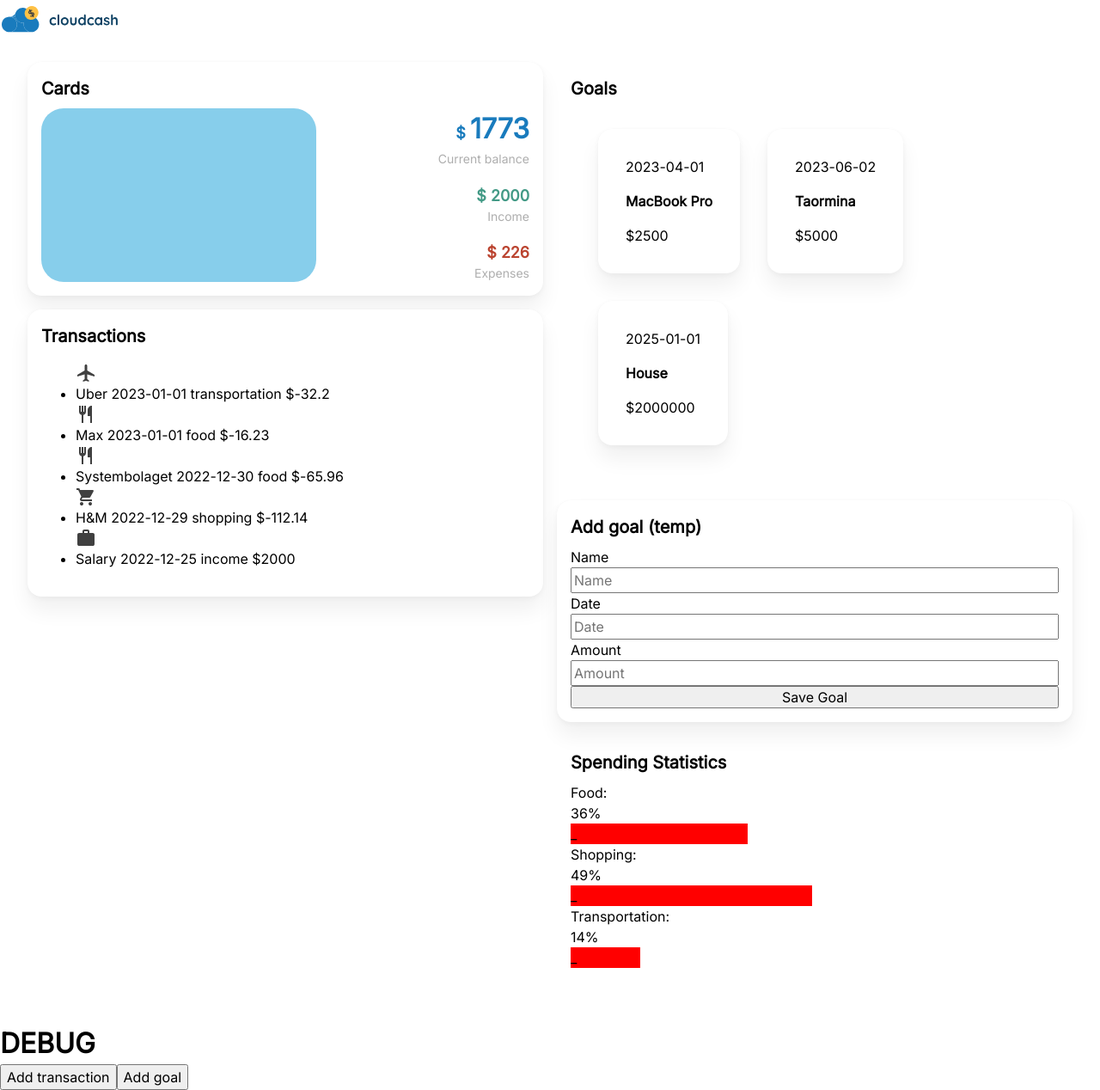
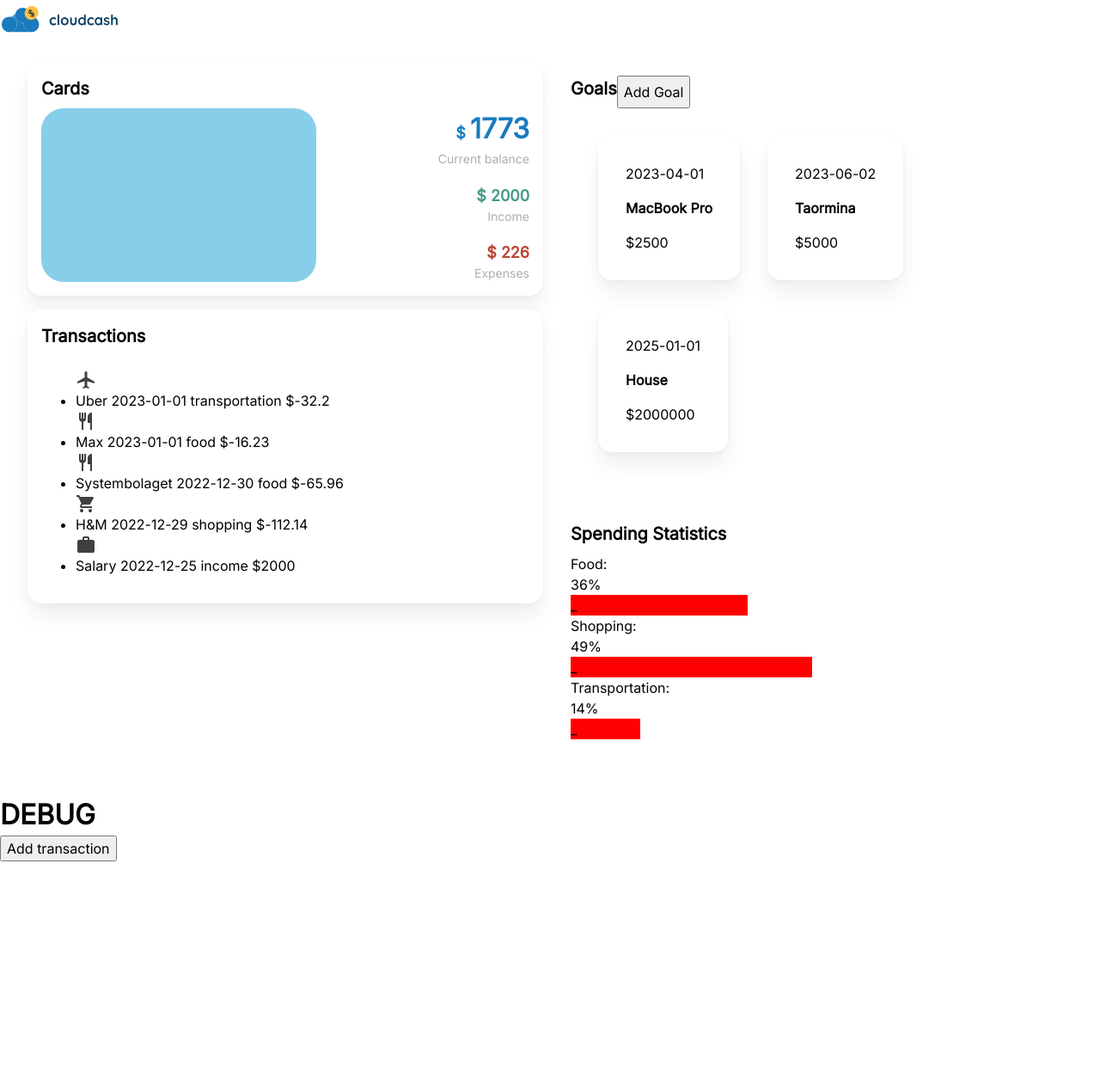
Before and after one commit to annabohlin1997/financial-dashboard, a React (Create React App) app: page / in a window 1280 px wide. Shown: the whole page at 86% size. After the commit the page ends 1002 px from the top, so only its background shows below. Built offline with nearby package versions, Linux system fonts and the light colour scheme.

Commit message:
add goal: put it in a modal

```diff
--- a/src/App.js
+++ b/src/App.js
@@ -3,6 +3,7 @@ import "./App.css";
 import AddGoal from "./components/AddGoal";
 import Cards from "./components/Cards";
 import GoalsWrapper from "./components/GoalsWrapper";
+import ModalWrapper from "./components/ModalWrapper";
 import ModuleWrapper from "./components/ModuleWrapper";
 import SpendingStatistics from "./components/SpendingStatistics";
 import Transactions from "./components/Transactions";
@@ -69,9 +70,11 @@ const dummyGoals = [
 
 function App() {
   const [transactions, setTransactions] = useState(dummyTransactions);
+  const [goals, setGoals] = useState(dummyGoals);
+  const [addGoalsVisible, setAddGoalsVisible] = useState(false);
 
-  //Should (maybe?!) live in the goals component
-  const [goals, setGoals] = useState(dummyGoals);
+  const showAddGoals = () => setAddGoalsVisible(true);
+  const hideAddGoals = () => setAddGoalsVisible(false);
 
   const addGoal = ({ name, date, amount }) => {
     setGoals([
@@ -85,6 +88,7 @@ function App() {
   };
 
   return (
+    <>
       <div className="App">
         <img src="logo.svg" alt="Cloudcash cloud logo"></img>
         <div className="columns">
@@ -97,17 +101,19 @@ function App() {
             </ModuleWrapper>
           </div>
           <div>
-          <ModuleWrapper title="Goals" showBackground={false}>
+            <ModuleWrapper
+              title="Goals"
+              showBackground={false}
+              titleChildren={<button onClick={showAddGoals}>Add Goal</button>}
+            >
               <GoalsWrapper goals={goals} />
-          </ModuleWrapper>
-          <ModuleWrapper title="Add goal (temp)">
-            <AddGoal addGoalCb={addGoal} />
             </ModuleWrapper>
             <ModuleWrapper title="Spending Statistics" showBackground={false}>
               <SpendingStatistics transactions={transactions} />
             </ModuleWrapper>
           </div>{" "}
         </div>
+
         <h1>DEBUG</h1>
         <button
           onClick={() =>
@@ -124,21 +130,15 @@ function App() {
         >
           Add transaction
         </button>
-      <button
-        onClick={() =>
-          setGoals([
-            ...goals,
-            {
-              date: "2023-04-01",
-              name: "MacBook Pro",
-              amount: 2500,
-            },
-          ])
-        }
-      >
-        Add goal
-      </button>
       </div>
+      {addGoalsVisible && (
+        <ModalWrapper closeCb={hideAddGoals}>
+          <ModuleWrapper title="Add goal (temp)">
+            <AddGoal addGoalCb={addGoal} closeCb={hideAddGoals} />
+          </ModuleWrapper>
+        </ModalWrapper>
+      )}
+    </>
   );
 }
 
--- a/src/components/AddGoal.js
+++ b/src/components/AddGoal.js
@@ -1,19 +1,20 @@
 import { useState } from "react";
 import "../styles/AddGoal.css";
 
-const AddGoal = ({ addGoalCb }) => {
+const AddGoal = ({ addGoalCb, closeCb }) => {
   const [name, setName] = useState("");
   const [date, setDate] = useState("");
   const [amount, setAmount] = useState("");
 
   const onSubmit = (e) => {
     e.preventDefault();
+    addGoalCb({ name, date, amount });
+    closeCb();
+  };
 
-    addGoalCb({ name, date, amount });
-
-    setName("");
-    setDate("");
-    setAmount("");
+  const onClose = (e) => {
+    e.preventDefault();
+    closeCb();
   };
 
   return (
@@ -44,6 +45,7 @@ const AddGoal = ({ addGoalCb }) => {
           onChange={(e) => setAmount(e.target.value)}
         />
         <input type="submit" value="Save Goal" />
+        <button onClick={onClose}>Cancel</button>
       </form>
     </div>
   );
--- /dev/null
+++ b/src/components/ModalWrapper.js
@@ -0,0 +1,11 @@
+import "../styles/ModalWrapper.css";
+
+const ModalWrapper = ({ children, closeCb }) => {
+  return (
+    <div onClick={closeCb} className="modal-wrapper">
+      {children}
+    </div>
+  );
+};
+
+export default ModalWrapper;
--- a/src/components/ModuleWrapper.js
+++ b/src/components/ModuleWrapper.js
@@ -1,11 +1,19 @@
 import "../styles/ModuleWrapper.css";
 
-const ModuleWrapper = ({ title, showBackground, children }) => {
+const ModuleWrapper = ({ title, titleChildren, showBackground, children }) => {
   const className = `module-wrapper ${showBackground && "card-look"}`;
 
+  const handleClick = (e) => {
+    e.stopPropagation();
+  };
+
   return (
-    <div className={className}>
-      <h2 className="module-wrapper-title">{title}</h2>
+    <div className={className} onClick={handleClick}>
+      <div className="module-wrapper-header">
+        <h2 className="module-wrapper-header-title">{title}</h2>
+        {titleChildren}
+        {/* <button>Add Goal</button> */}
+      </div>
       {children}
     </div>
   );
--- /dev/null
+++ b/src/styles/ModalWrapper.css
@@ -0,0 +1,12 @@
+.modal-wrapper {
+  position: fixed;
+  left: 0;
+  top: 0;
+  min-height: 100vh;
+  min-width: 100vw;
+  background-color: rgba(0, 0, 0, 0.5);
+
+  display: flex;
+  align-items: center;
+  justify-content: center;
+}
--- a/src/styles/ModuleWrapper.css
+++ b/src/styles/ModuleWrapper.css
@@ -4,7 +4,11 @@
   padding: 16px;
 }
 
-.module-wrapper-title {
+.module-wrapper-header {
+  display: flex;
+}
+
+.module-wrapper-header-title {
   font-size: 1.25rem;
   font-weight: 700;
   margin-bottom: 8px;
```
Lines whose indentation alone changed are shown as unchanged.
